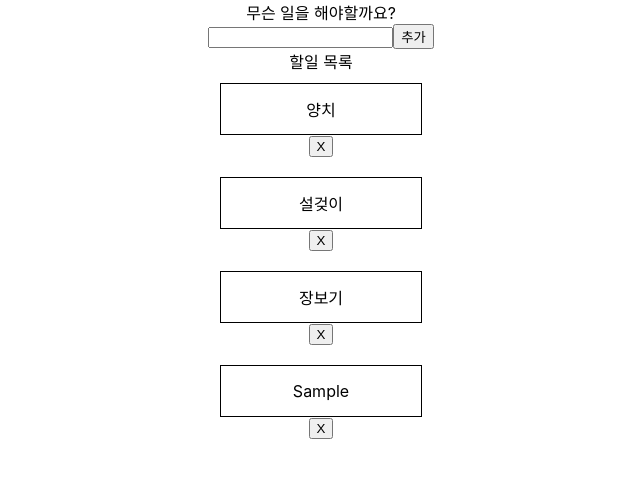
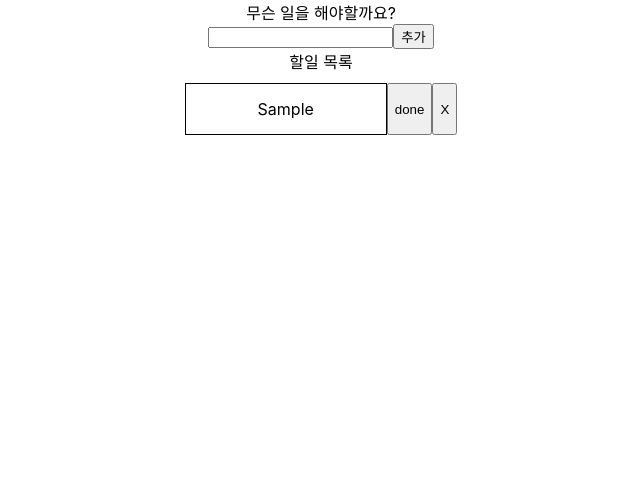
Before and after one commit to cyzhzhd/todo-cypress, a React (Create React App) app: page / in a window 1280 px wide. Both pictures are taken after typing "Sample" into the empty fields and a click on the button "추가". Shown: the top 478 px of the page, without its empty margins (319-959 px from the left). Built offline with nearby package versions, Linux system fonts and the light colour scheme.

Commit message:
feat: toggle done

```diff
--- a/src/App.js
+++ b/src/App.js
@@ -2,13 +2,12 @@ import { useState } from 'react';
 import './App.css';
 import TodoList from './components/TodoList/TodoList';
 
-
 function App() {
   const [input, setInput] = useState('');
-  const [todos, setTodos] = useState(['양치', '설겆이', '장보기']);
+  const [todos, setTodos] = useState([]);
 
   const addTodo = () => {
-    setTodos([...todos, input]);
+    setTodos([...todos, { name: input, done: false }]);
     setInput('');
   };
 
--- a/src/components/TodoCard/TodoCard.css
+++ b/src/components/TodoCard/TodoCard.css
@@ -7,3 +7,6 @@
   align-items: center;
   justify-content: center;
 }
+.done {
+  background-color: gray;
+}
--- a/src/components/TodoCard/TodoCard.js
+++ b/src/components/TodoCard/TodoCard.js
@@ -1,7 +1,11 @@
 import './TodoCard.css';
 
 const TodoCard = (props) => {
-  return <div className='todo-card'>{props.name}</div>;
+  return (
+    <div className={['todo-card', props.done ? 'done' : ''].join(' ')}>
+      {props.name}
+    </div>
+  );
 };
 
 export default TodoCard;
--- a/src/components/TodoList/TodoList.css
+++ b/src/components/TodoList/TodoList.css
@@ -1,5 +1,6 @@
 .todo-card-wrapper {
   margin: 10px;
+  display: flex;
 }
 
 .todo-list {
--- a/src/components/TodoList/TodoList.js
+++ b/src/components/TodoList/TodoList.js
@@ -2,6 +2,11 @@ import TodoCard from '../TodoCard/TodoCard';
 import './TodoList.css';
 
 const TodoList = (props) => {
+  const toggleDone = (index) => {
+    const newTodos = [...props.todos];
+    newTodos[index].done = !newTodos[index].done;
+    props.setTodos(newTodos);
+  };
   const removeItem = (index) => {
     const newTodos = [...props.todos];
     newTodos.splice(index, 1);
@@ -13,7 +18,8 @@ const TodoList = (props) => {
       {props.todos.map((todo, index) => {
         return (
           <div className='todo-card-wrapper'>
-            <TodoCard name={todo} />
+            <TodoCard name={todo.name} done={todo.done} />
+            <button onClick={() => toggleDone(index)}>done</button>
             <button onClick={() => removeItem(index)}>X</button>
           </div>
         );
```
